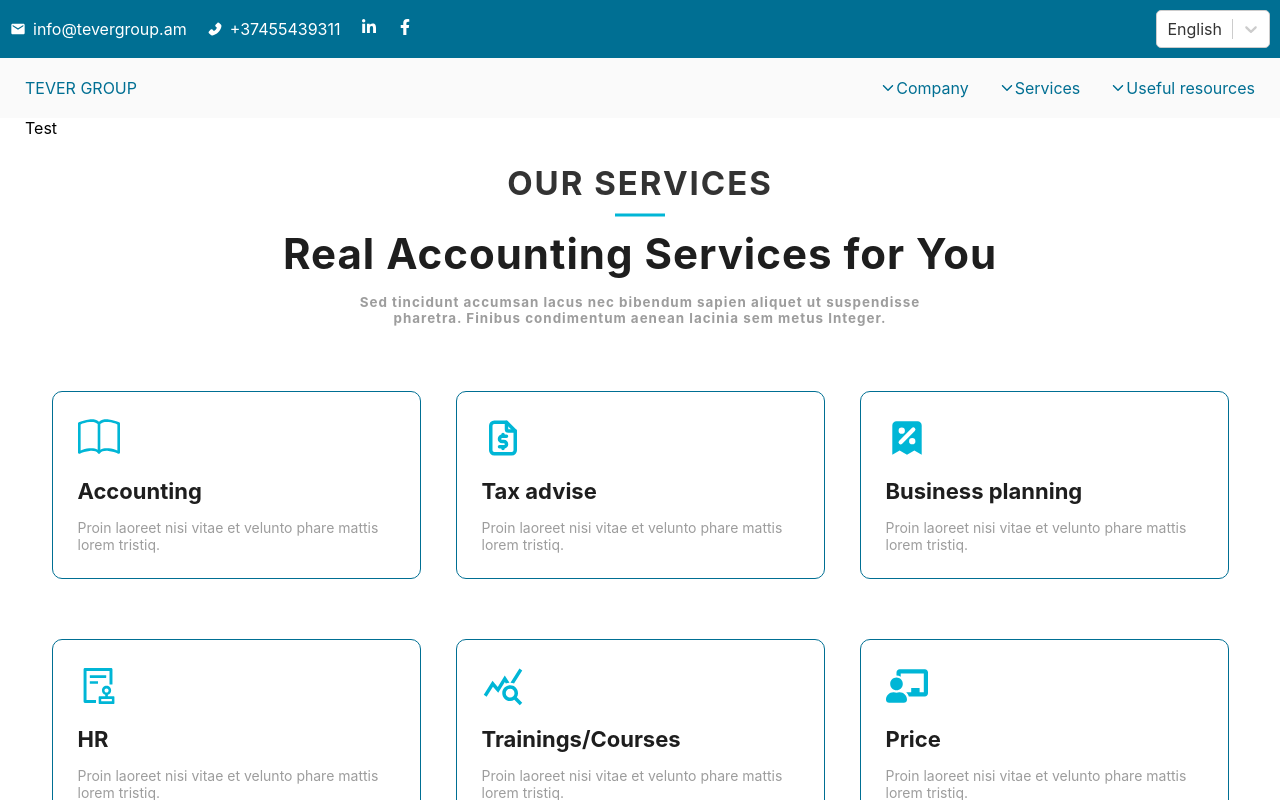
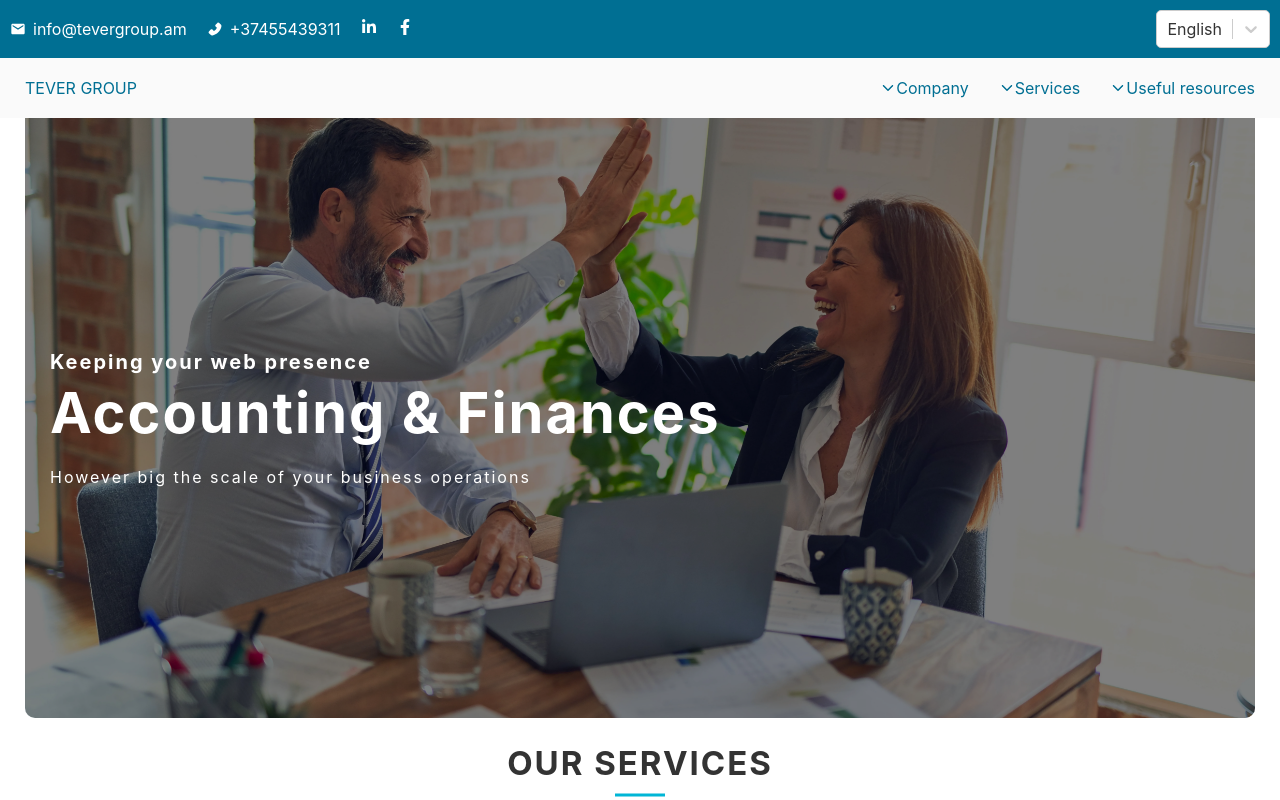
Before and after one commit to EdgarGrigoryan1996/teverGroup, a React (Create React App) app: page / in a window 1280 px wide. Shown: the top 800 px of the page. Built offline with nearby package versions, Linux system fonts and the light colour scheme.

Commit message:
webp image test

```diff
--- a/src/components/Header/Header.jsx
+++ b/src/components/Header/Header.jsx
@@ -2,16 +2,15 @@ import React from 'react';
 import s from "./Header.module.css"
 function Header(props) {
     return (
-        <div>Test</div>
-        // <div className={s.headerWrapper}>
-        //     <div className={s.background}>
-        //         <div className={s.headerContentBlock}>
-        //             <div><h4>Keeping your web presence</h4></div>
-        //             <div><h1>Accounting & Finances</h1></div>
-        //             <div><p>However big the scale of your business operations</p></div>
-        //         </div>
-        //     </div>
-        // </div>
+        <div className={s.headerWrapper}>
+            <div className={s.background}>
+                <div className={s.headerContentBlock}>
+                    <div><h4>Keeping your web presence</h4></div>
+                    <div><h1>Accounting & Finances</h1></div>
+                    <div><p>However big the scale of your business operations</p></div>
+                </div>
+            </div>
+        </div>
     );
 }
 
--- a/src/components/Header/Header.module.css
+++ b/src/components/Header/Header.module.css
@@ -1,6 +1,6 @@
 .headerWrapper{
     height: 600px;
-    background-image: url("../../assets/images/headerImg-min.jpg");
+    background-image: url("../../assets/images/headerImg-min.webp");
     background-repeat: no-repeat;
     background-position: center;
     background-size: cover;
```
Also changed, not shown: src/assets/images/headerImg-min.webp (added).
